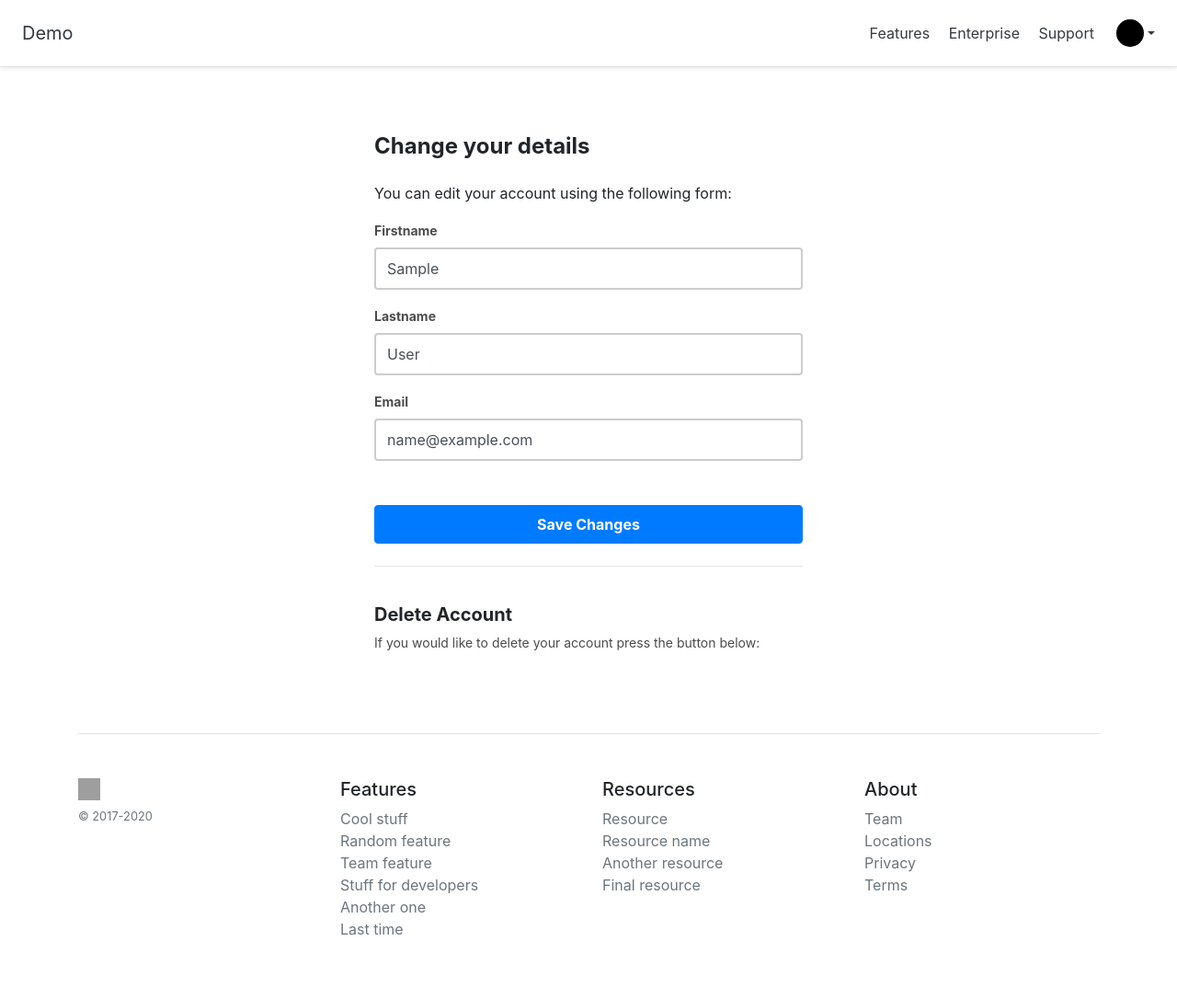
After one commit to SaberHardy/official_blog, a Django app: page /account/profile/edit/ in a window 1280 px wide. The commit adds this page. Shown: the whole page at 92% size. Run offline with Django 4.2, Linux system fonts and the light colour scheme; the visitor is signed in with stand-in values (Sample User, id 1); grey boxes are pictures that could not be loaded.

Commit message:
user edit profile

```diff
--- a/accounts/forms.py
+++ b/accounts/forms.py
@@ -1,5 +1,5 @@
 from django import forms
-from django.contrib.auth.forms import AuthenticationForm, PasswordResetForm, SetPasswordForm
+from django.contrib.auth.forms import AuthenticationForm, PasswordResetForm, SetPasswordForm, PasswordChangeForm
 from django.contrib.auth.models import User
 from django.core.exceptions import ValidationError
 
@@ -79,3 +79,45 @@ class PwdResetConfirmForm(SetPasswordForm):
     new_password2 = forms.CharField(
         label='Repeat password', widget=forms.PasswordInput(
             attrs={'class': 'form-control mb-3', 'placeholder': 'New Password', 'id': 'form-new-pass2'}))
+
+
+class UserEditForm(forms.ModelForm):
+    first_name = forms.CharField(
+        label='Firstname', min_length=4, max_length=50, widget=forms.TextInput(
+            attrs={'class': 'form-control mb-3', 'placeholder': 'Firstname', 'id': 'form-firstname'}))
+
+    last_name = forms.CharField(
+        label='Lastname', min_length=4, max_length=50, widget=forms.TextInput(
+            attrs={'class': 'form-control mb-3', 'placeholder': 'Lastname', 'id': 'form-lastname'}))
+
+    email = forms.EmailField(
+        max_length=200, widget=forms.TextInput(
+            attrs={'class': 'form-control mb-3', 'placeholder': 'Old Password', 'id': 'form-email'}))
+
+    class Meta:
+        model = User
+        fields = ('first_name', 'last_name', 'email')
+
+    def clean_email(self):
+        email = self.cleaned_data['email']
+        if User.objects.filter(email=email).exists():
+            raise forms.ValidationError(
+                'Please use another Email, that is already taken')
+        return email
+
+    def __init__(self, *args, **kwargs):
+        super().__init__(*args, **kwargs)
+        self.fields['last_name'].required = False
+        self.fields['email'].required = False
+
+
+class PassChangeForm(PasswordChangeForm):
+    old_password = forms.CharField(
+        label='Old Password', widget=forms.PasswordInput(
+            attrs={'class': 'form-control mb-3', 'placeholder': 'Old Password', 'id': 'form-oldpass'}))
+    new_password1 = forms.CharField(
+        label='New password', widget=forms.PasswordInput(
+            attrs={'class': 'form-control mb-3', 'placeholder': 'New Password', 'id': 'form-newpass'}))
+    new_password2 = forms.CharField(
+        label='Repeat password', widget=forms.PasswordInput(
+            attrs={'class': 'form-control mb-3', 'placeholder': 'New Password', 'id': 'form-new-pass2'}))
--- a/accounts/urls.py
+++ b/accounts/urls.py
@@ -1,7 +1,7 @@
 from django.urls import path
 from accounts import views
 from django.contrib.auth import views as auth_views
-from .forms import UserLoginForm, PWSResetForm, PwdResetConfirmForm
+from .forms import UserLoginForm, PWSResetForm, PwdResetConfirmForm, PassChangeForm
 
 app_name = 'accounts'
 
@@ -11,6 +11,9 @@ urlpatterns = [
              template_name='registration/login.html',
              authentication_form=UserLoginForm),
          name='login'),
+    path('password_change/', auth_views.PasswordChangeView.as_view(
+        template_name='registration/password_change_form.html', form_class=PassChangeForm),
+         name='password_change'),
 
     path('password_reset/', auth_views.PasswordResetView.as_view(
         template_name='registration/password_reset_form.html', form_class=PWSResetForm),
@@ -20,6 +23,8 @@ urlpatterns = [
          name="pwdresetconfirm"),
 
     path('profile/', views.profile, name='profile'),
+    path('profile/edit/', views.edit_profile, name='edit_profile'),
+
     path('register/', views.accounts_register, name='register'),
     path('activate/<slug:uidb64>/<slug:token>/', views.activate, name='activate'),
 ]
--- a/accounts/views.py
+++ b/accounts/views.py
@@ -8,7 +8,7 @@ from django.template.loader import render_to_string
 from django.utils.encoding import force_bytes, force_str
 from django.utils.http import urlsafe_base64_encode, urlsafe_base64_decode
 from .tokens import account_activation_token
-from .forms import UserRegisterForm
+from .forms import UserRegisterForm, UserEditForm
 
 
 # def login(request):
@@ -63,4 +63,17 @@ def activate(request, uidb64, token):
     else:
         return render(request, 'registration/activation_invalid.html')
 
-# PasswordResetView
+
+@login_required
+def edit_profile(request):
+    if request.method == 'POST':
+        user_form = UserEditForm(instance=request.user, data=request.POST)
+        if user_form.is_valid():
+            user_form.save()
+
+    else:
+        user_form = UserEditForm(instance=request.user)
+
+    context = {'user_form': user_form}
+
+    return render(request, 'accounts/update.html', context)
--- /dev/null
+++ b/templates/accounts/update.html
@@ -0,0 +1,66 @@
+{% extends "partials/base.html" %}
+
+{% block title %}Edit your account{% endblock %}
+{% block content %}
+    {% include "partials/navbar.html" %}
+    <style>
+        .update-form input {
+            border: 2px solid #ccc;
+            height: calc(2em + .75rem + 2px);
+        }
+
+        .update-form input:focus {
+            border-color: #1497ff;
+            box-shadow: inset 0 0px 0px rgba(0, 0, 0, 0.075), 0 0 0px rgba(255, 0, 0, 0.6);
+        }
+    </style>
+
+    <div class="container-fluid my-5">
+        <section class="px-md-5 mx-md-5 text-center text-lg-left dark-grey-text">
+            <div class="row d-flex justify-content-center">
+                <div class="col-md-6">
+
+                    <form class="form-reset p-4 rounded update-form" method="post" enctype="multipart/form-data">
+
+                        {% if user_form.is_valid %}
+                            <div class="alert alert-primary" role="alert">
+                                Details successfully updated!
+                            </div>
+                            <p class="small text-center pt-0">
+                                <a href="{% url "accounts:profile" %}">Back to Dashboard</a>
+                            </p>
+                        {% else %}
+                            <p class=" h4 mb-4 font-weight-bold">Change your details</p>
+                            <p>You can edit your account using the following form:</p>
+                        {% endif %}
+
+                        {% if form.errors %}
+                            <div class="alert alert-primary" role="alert">
+                                Error: Please try again!
+                            </div>
+                        {% endif %}
+
+                        {% csrf_token %}
+                        <label class="small font-weight-bold">{{ user_form.first_name.label }}</label>
+                        {{ user_form.first_name }}
+                        <label class="small font-weight-bold">{{ user_form.last_name.label }}</label>
+                        {{ user_form.last_name }}
+                        <label class="small font-weight-bold">{{ user_form.email.label }}</label>
+                        {{ user_form.email }}
+                        <button class="btn btn-primary btn-block py-2 mb-4 mt-5 font-weight-bold" type="submit"
+                                value="Save changes">Save Changes
+                        </button>
+                        <hr class="mb-3">
+                        <p class=" h5 mb-2 pt-4 font-weight-bold">Delete Account</p>
+                        <p class="small">If you would like to delete your account press the button below:</p>
+                        {#                        <a href="{% url "accounts:deleteuser" %}"#}
+                        {#                           class="btn btn-danger btn-block py-2 mb-4 mt-5 font-weight-bold" role="button"#}
+                        {#                           aria-pressed="true">Delete Account</a>#}
+                    </form>
+
+                </div>
+            </div>
+        </section>
+    </div>
+    {% include "partials/footer.html" %}
+{% endblock %}
--- a/templates/partials/navbar.html
+++ b/templates/partials/navbar.html
@@ -25,16 +25,18 @@
                 </a>
                 <div class="dropdown-menu dropdown-menu-right" aria-labelledby="navbarDropdown">
                     <a class="dropdown-item" href="#">Dashboard</a>
-                    <a class="dropdown-item" href="#">Edit details</a>
-                    <a class="dropdown-item" href="#">Change Password</a>
+                    <a class="dropdown-item" href="{% url 'accounts:edit_profile' %}">Edit details</a>
+                    <a class="dropdown-item" href="{% url 'password_change' %}">Change Password</a>
                     <div class="dropdown-divider"></div>
-                    <a class="dropdown-item" href="#">Logout</a>
+                    {% if user.is_authenticated %}
+                        <a class="dropdown-item" href="{% url 'logout' %}">Logout</a>
+                    {% endif %}
                 </div>
             </li>
         </ul>
     {% else %}
         <nav>
-{#            <a class="p-2 text-dark" href="{% url 'accounts:register' %}">Register</a>#}
+            {#            <a class="p-2 text-dark" href="{% url 'accounts:register' %}">Register</a>#}
             <a class="p-2 text-dark" href="{% url 'login' %}">Login</a>
         </nav>
     {% endif %}
```
Also changed, not shown: templates/registration/password_change_form.html (added, +61 -0 lines).
